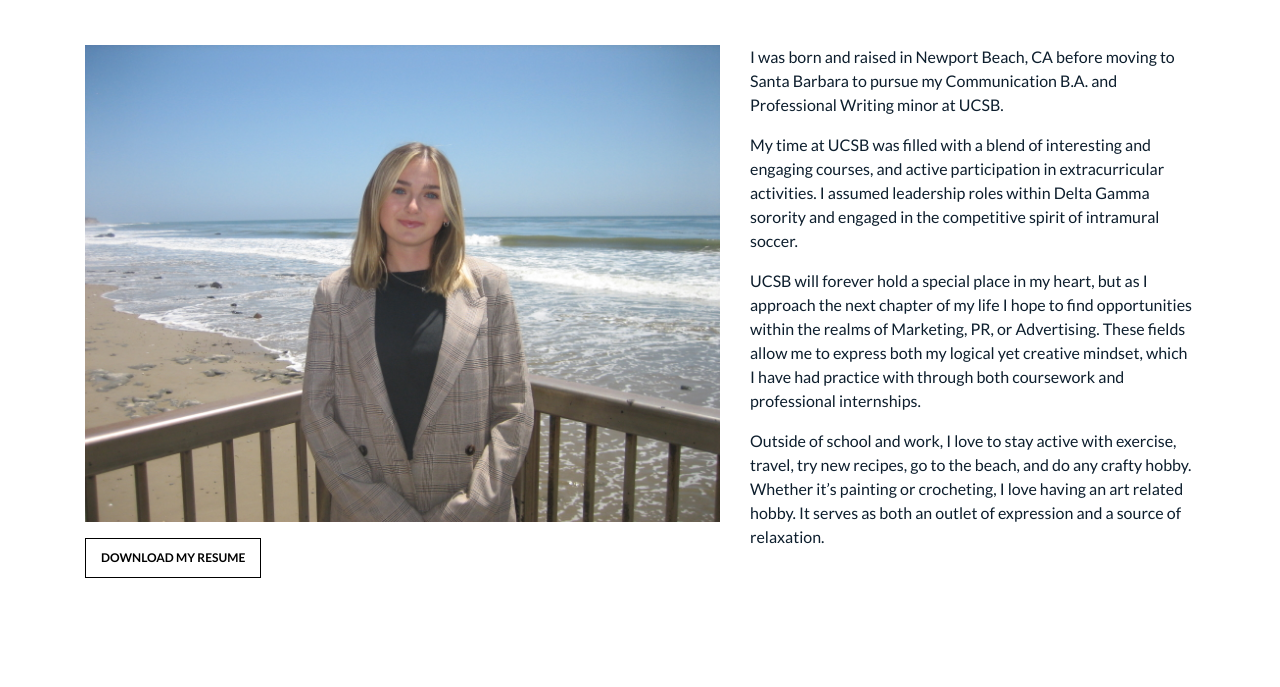
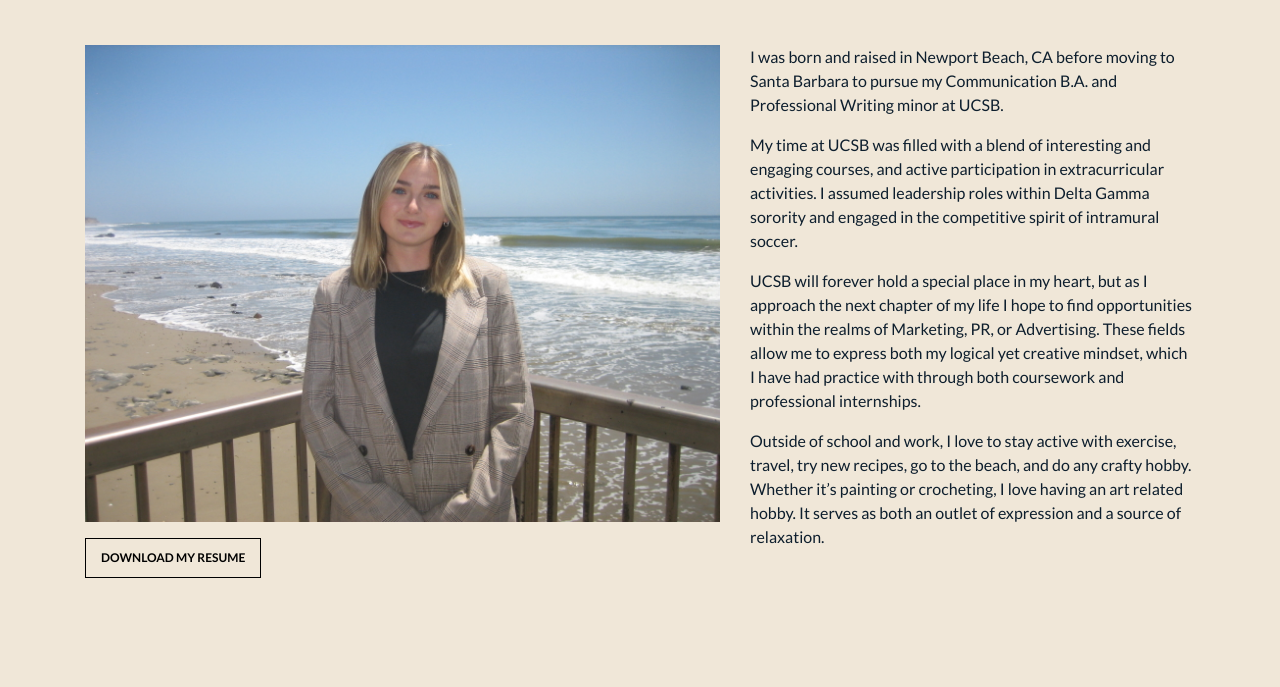
Before and after one commit to paigewood/portfolio, a plain HTML site: page about.html in a window 1280 px wide. Shown: the part 195-882 px from the top of the page. Drawn offline with Linux system fonts and the light colour scheme.

Commit message:
Update about.html

```diff
--- a/about.html
+++ b/about.html
@@ -39,6 +39,12 @@
 </head>
 
 <body>
+    <style>
+        body{
+            background-color:#f0e7d8;
+        }
+
+    </style>
 
   <div class="collapse navbar-collapse custom-navmenu" id="main-navbar">
     <div class="container py-2 py-md-5">
```
